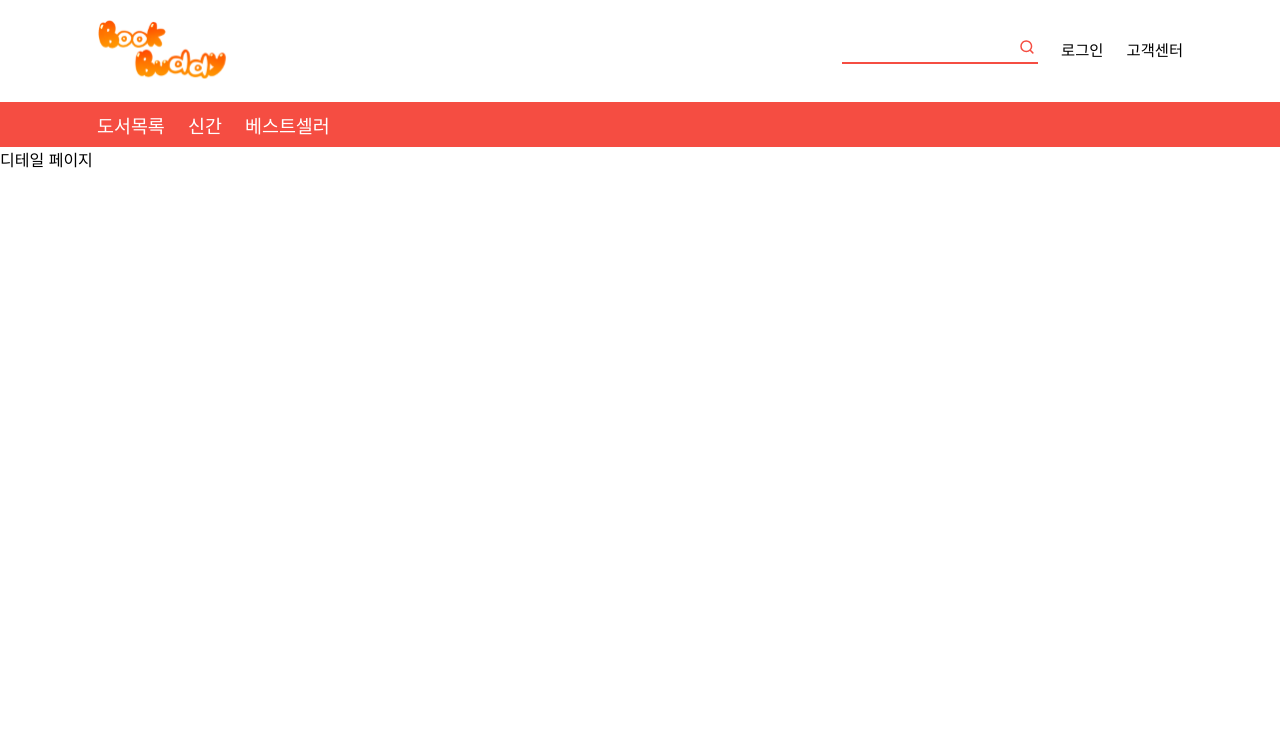
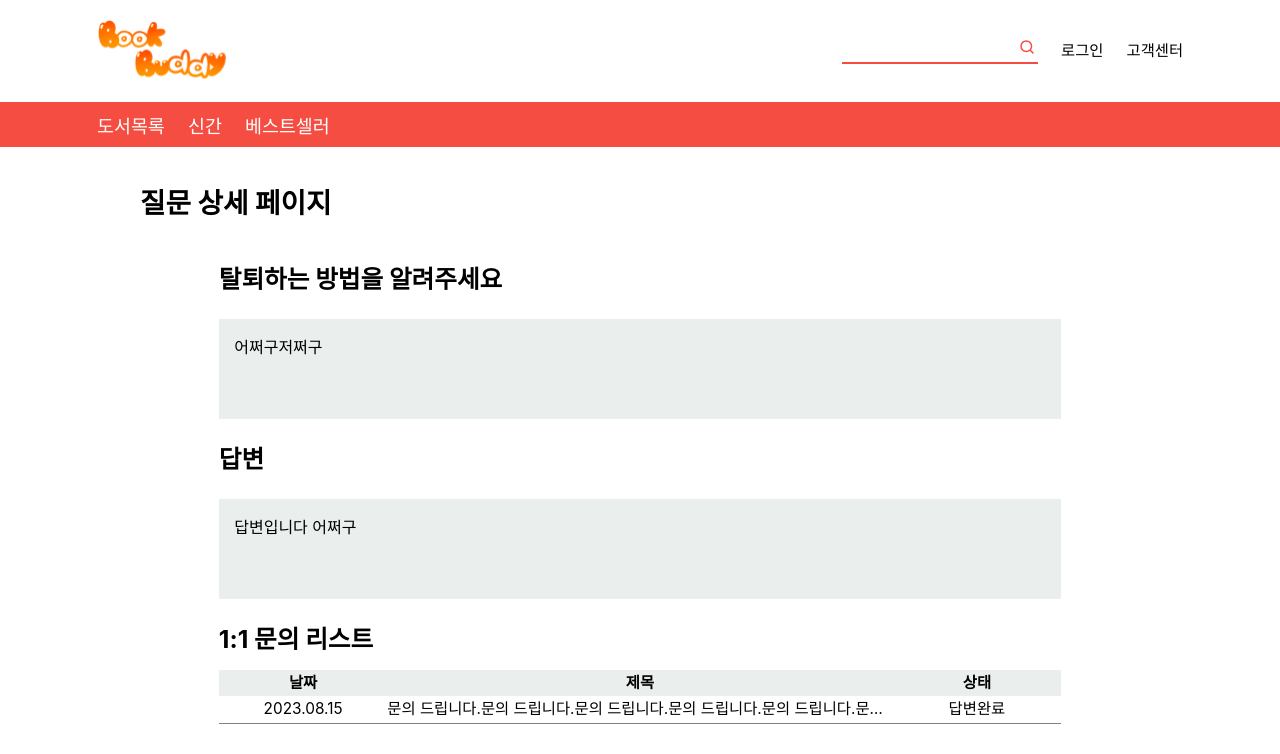
Before and after one commit to HyeranJo/bookbuddy, a React (Create React App) app in the folder client/: page /customer/detail in a window 1280 px wide. Shown: the top 754 px of the page. Built offline with nearby package versions, Linux system fonts and the light colour scheme; no server answers; what @xeger/quill-image-actions, @xeger/quill-image-formats would draw is missing.

Commit message:
Feat: 질문상세페이지 목업

```diff
--- a/client/src/pages/customer/Detail.style.ts
+++ b/client/src/pages/customer/Detail.style.ts
@@ -1,5 +1,98 @@
 import { styled } from 'styled-components';
-import { Styled_Layout } from '../BlankPageLayout';
 import { DeviceQuery, screenScale } from '../../utils/Responsive';
 
-const Styled_Detail = {};
+export const Styled_Detail = {
+  Container: styled.div`
+    display: flex;
+    flex-flow: column;
+    width: 1300px;
+
+    ${DeviceQuery.bigScreen`
+    width: calc(1300px / ${screenScale.bigScreen});
+    `}
+    ${DeviceQuery.desktop`
+      width: calc(1300px / ${screenScale.desktop});
+    `}
+    ${DeviceQuery.tablet`
+      width: calc(1300px / ${screenScale.tablet});
+    `}
+
+    .header {
+      display: flex;
+      justify-content: left;
+      margin-bottom: 30px;
+
+      ${DeviceQuery.bigScreen`
+        margin-bottom: calc(30px / ${screenScale.bigScreen});
+      `}
+      ${DeviceQuery.desktop`
+        margin-bottom: calc(30px / ${screenScale.desktop});
+      `}
+      ${DeviceQuery.tablet`
+        margin-bottom: calc(30px / ${screenScale.tablet});
+      `}
+    }
+
+    .body {
+      display: flex;
+      justify-content: center;
+      width: 1300px;
+      align-items: center;
+      flex-flow: column;
+      gap: 20px;
+
+      ${DeviceQuery.bigScreen`
+        width: calc(1300px / ${screenScale.bigScreen});
+      `}
+      ${DeviceQuery.desktop`
+        width: calc(1300px / ${screenScale.desktop});
+      `}
+      ${DeviceQuery.tablet`
+        width: calc(1300px / ${screenScale.tablet});
+      `}
+
+      .detail {
+        background-color: var(--category-color);
+        width: 1095px;
+        min-height: 100px;
+        padding: 20px 20px;
+
+        ${DeviceQuery.bigScreen`
+          width: calc(1095px / ${screenScale.bigScreen});
+          padding: calc(20px / ${screenScale.bigScreen}) calc(20px / ${screenScale.bigScreen});
+        `}
+        ${DeviceQuery.desktop`
+          width: calc(1095px / ${screenScale.desktop});
+          padding: calc(20px / ${screenScale.desktop}) calc(20px / ${screenScale.desktop});
+        `}
+        ${DeviceQuery.tablet`
+          width: calc(1095px / ${screenScale.tablet});
+          padding: calc(20px / ${screenScale.tablet}) calc(20px / ${screenScale.tablet});
+        `}
+      }
+    }
+  `,
+  H1: styled.h1`
+    font-size: var(--subtitle-font-size);
+    margin-bottom: 5px;
+    display: inline-block;
+    width: 1095px;
+    align-items: start;
+
+    ${DeviceQuery.bigScreen`
+     margin-bottom: calc(5px / ${screenScale.bigScreen});
+     font-size:calc(var(--subtitle-font-size) / ${screenScale.bigScreen});
+     width: calc(1095px / ${screenScale.bigScreen});
+   `}
+    ${DeviceQuery.desktop`
+     margin-bottom: calc(5px / ${screenScale.desktop});
+     font-size:calc(var(--subtitle-font-size) / ${screenScale.desktop});
+     width: calc(1095px / ${screenScale.desktop});
+   `}
+   ${DeviceQuery.tablet`
+     margin-bottom: calc(5px / ${screenScale.tablet});
+     font-size:calc(var(--subtitle-font-size) / ${screenScale.tablet});
+     width: calc(1095px / ${screenScale.tablet});
+   `}
+  `,
+};
--- a/client/src/pages/customer/Detail.tsx
+++ b/client/src/pages/customer/Detail.tsx
@@ -1,7 +1,27 @@
 import React from 'react';
+import { Styled_Layout } from '../BlankPageLayout';
+import { Styled_Detail } from './Detail.style';
+import AskTable from '../../components/table/AskTable';
 
 const Detail = () => {
-  return <div>디테일 페이지</div>;
+  return (
+    <Styled_Layout.Container>
+      <Styled_Layout.Div_WithNoSidebar>
+        <Styled_Detail.Container>
+          <div className="header">
+            <Styled_Layout.H1>질문 상세 페이지</Styled_Layout.H1>
+          </div>
+          <div className="body">
+            <Styled_Detail.H1>탈퇴하는 방법을 알려주세요</Styled_Detail.H1>
+            <div className="detail">어쩌구저쩌구</div>
+            <Styled_Detail.H1>답변</Styled_Detail.H1>
+            <div className="detail">답변입니다 어쩌구</div>
+            <AskTable title="1:1 문의 리스트" />
+          </div>
+        </Styled_Detail.Container>
+      </Styled_Layout.Div_WithNoSidebar>
+    </Styled_Layout.Container>
+  );
 };
 
 export default Detail;
```
